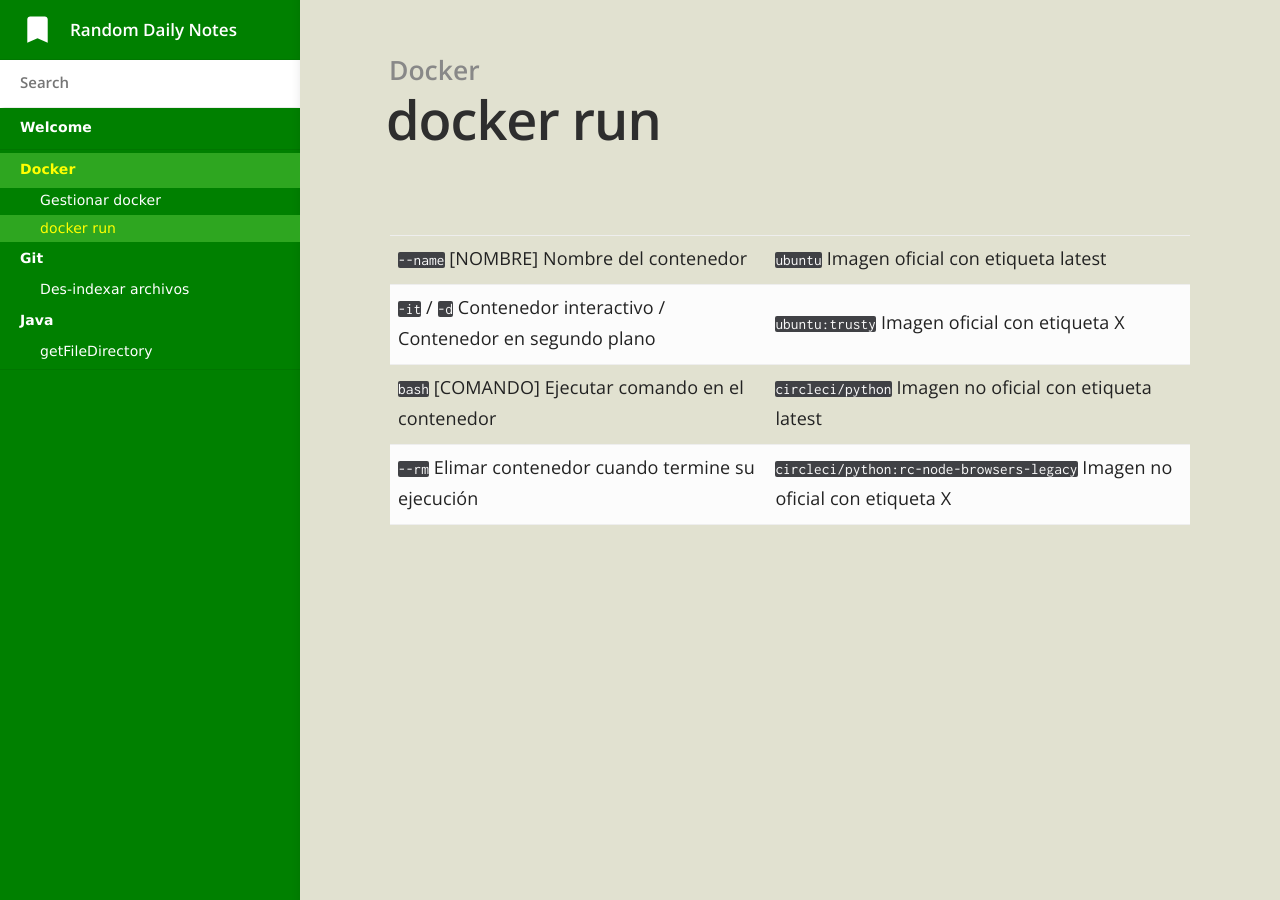
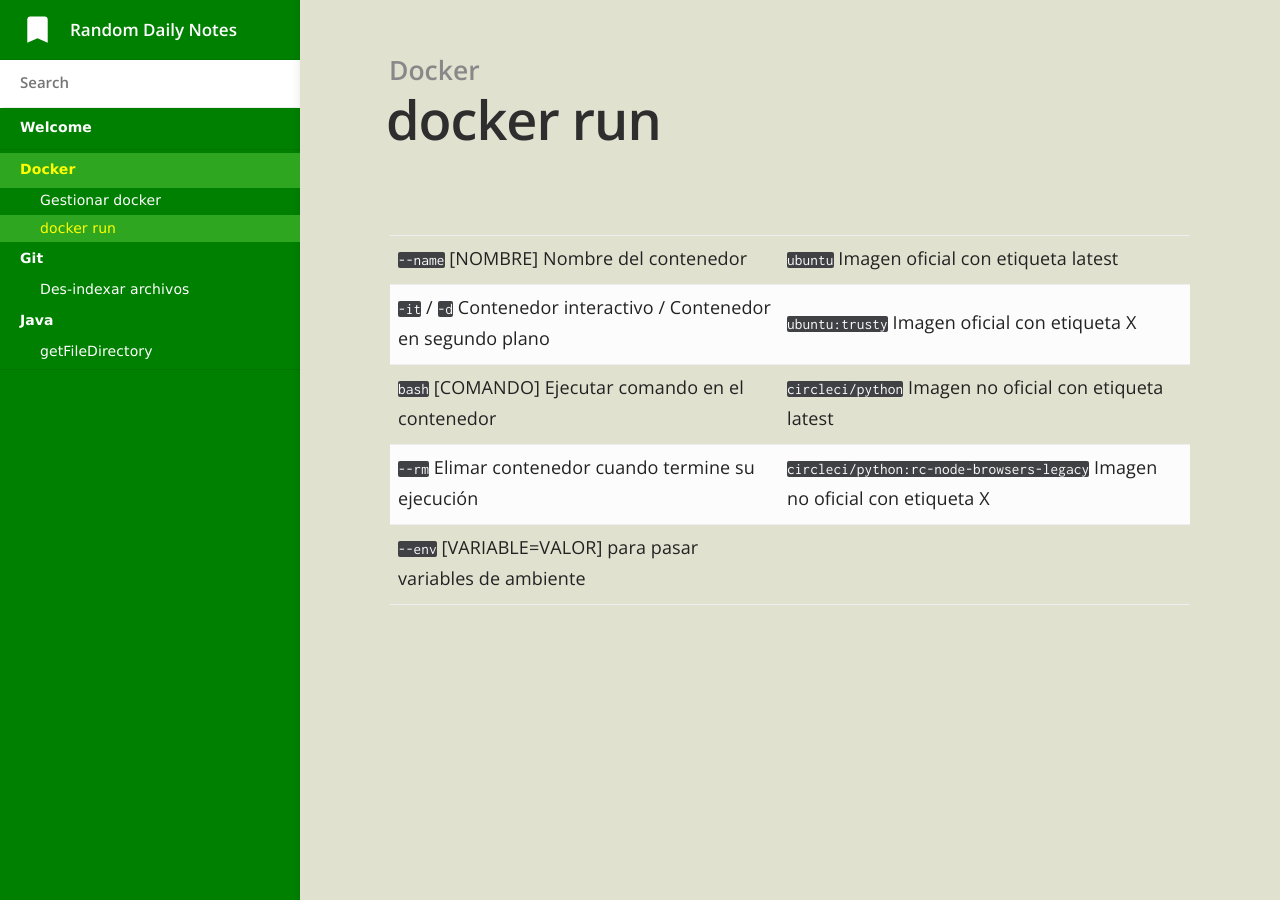
Before and after one commit to slaarks/slaarks.github.io, a Jekyll site: the page built from _docs/Docker/docker-run.md, in a window 1280 px wide. Built offline with Jekyll 4.4.1, drawn with Linux system fonts in a browser that asks for light colours.

Commit message:
Update docker-run.md

```diff
--- a/_docs/Docker/docker-run.md
+++ b/_docs/Docker/docker-run.md
@@ -10,3 +10,4 @@ order: 2
 | `-it` / `-d` Contenedor interactivo / Contenedor en segundo plano | `ubuntu:trusty` Imagen oficial con etiqueta X |
 | `bash` [COMANDO] Ejecutar comando en el contenedor | `circleci/python` Imagen no oficial con etiqueta latest |
 | `--rm` Elimar contenedor cuando termine su ejecución | `circleci/python:rc-node-browsers-legacy` Imagen no oficial con etiqueta X |
+| `--env` [VARIABLE=VALOR] para pasar variables de ambiente | |
```
